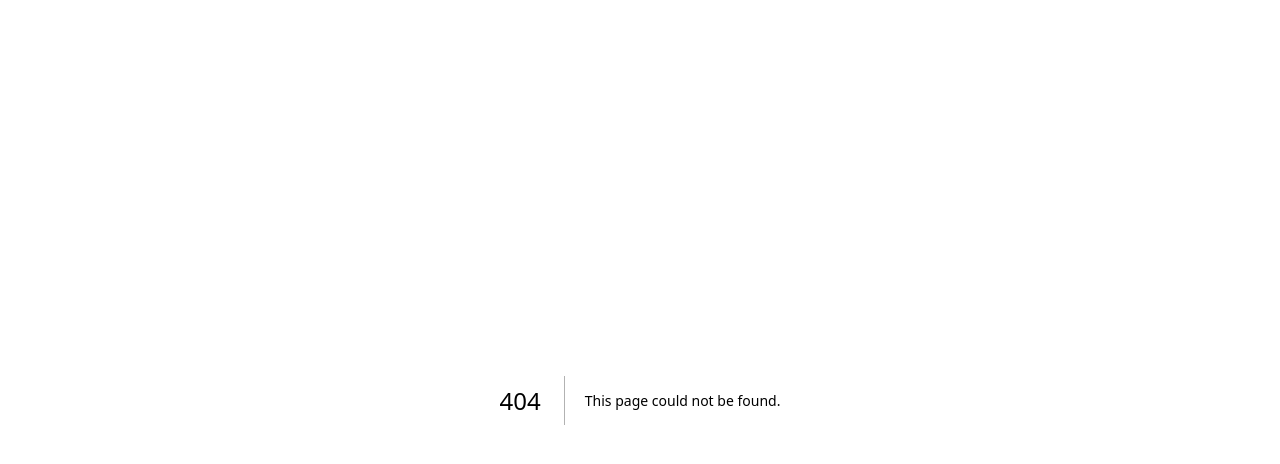
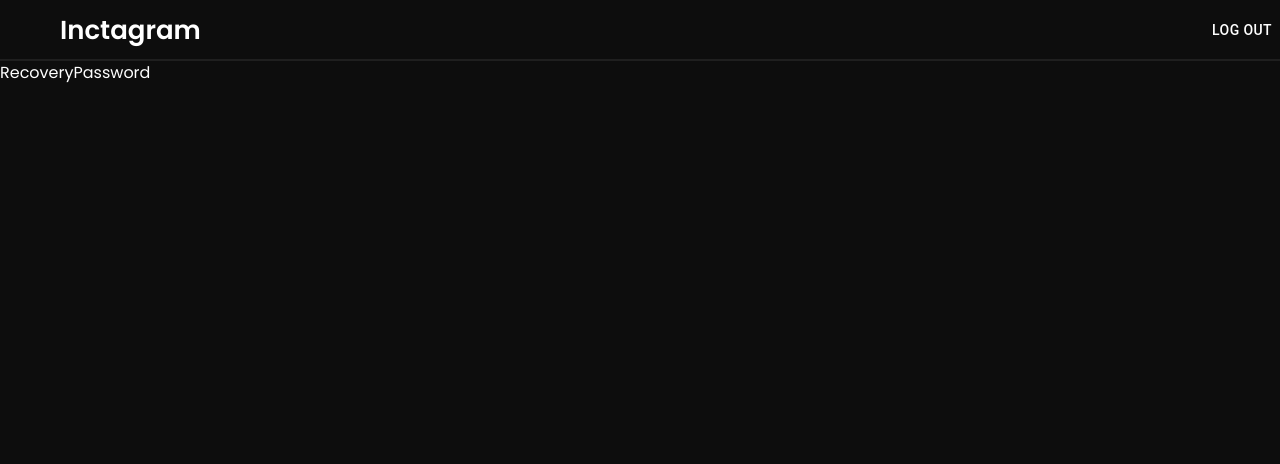
Before and after one commit to Tsukimono13/Inctagram, a Next.js app: page /recovery-password in a window 1280 px wide. Before the commit this address had no page. Shown: the top 464 px of the page. Built offline with nearby package versions, Linux system fonts and the light colour scheme.

Commit message:
feat: recovery-password

```diff
--- /dev/null
+++ b/src/components/RecoveryPassword/RecoveryPassword.tsx
@@ -0,0 +1,11 @@
+import React from 'react';
+
+const RecoveryPassword = () => {
+    return (
+        <div>
+            RecoveryPassword
+        </div>
+    );
+};
+
+export default RecoveryPassword;
--- /dev/null
+++ b/src/pages/recovery-password/index.tsx
@@ -0,0 +1,9 @@
+import React from 'react';
+import RecoveryPassword from "@/components/RecoveryPassword/RecoveryPassword";
+import {getLayout} from "@/components/Layout/Layout";
+
+const RecoveryPage = () => <RecoveryPassword/>
+
+
+RecoveryPage.getLayout=getLayout
+export default RecoveryPage;
```
